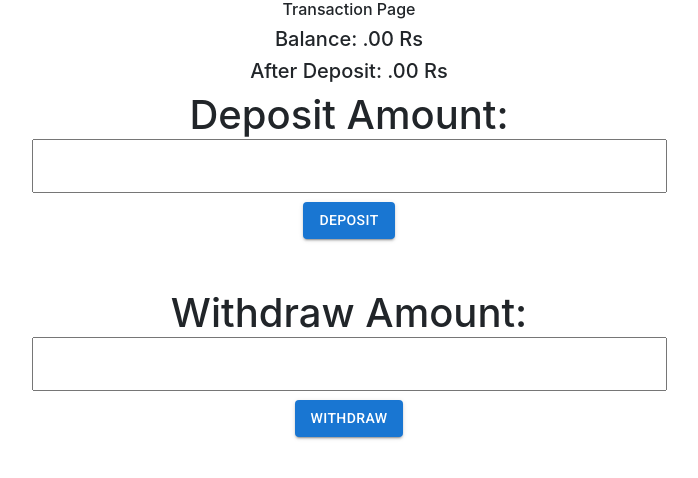
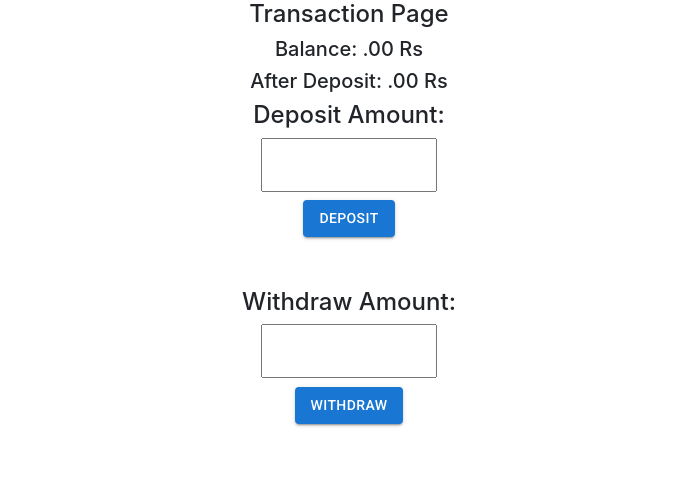
Before and after one commit to Shubhamtribhuvan8/EasyBank, a React (Create React App) app in the folder frontend/: page /transactions in a window 1280 px wide. Shown: the top 478 px of the page, without its empty margins (291-989 px from the left). Built offline with nearby package versions, Linux system fonts and the light colour scheme.

Commit message:
withdraw function added

```diff
--- a/frontend/src/component/TransactionPage/Transactions.jsx
+++ b/frontend/src/component/TransactionPage/Transactions.jsx
@@ -2,7 +2,6 @@ import React, { useEffect, useState } from "react";
 import axios from "axios";
 import { toast } from "react-toastify";
 import { Button } from "@mui/material";
-
 export default function TransactionPage() {
   const [user, setUser] = useState(null);
   const [data, setData] = useState([]);
@@ -29,7 +28,6 @@ export default function TransactionPage() {
         .then((response) => {
           const accountDetails = response.data;
           let isUserFound = false;
-
           for (let i = 0; i < accountDetails.length; i++) {
             if (user.name === accountDetails[i].name) {
               setData(accountDetails[i]);
@@ -48,7 +46,6 @@ export default function TransactionPage() {
         });
     }
   }, [user]);
-
   const [depositAmount, setDepositAmount] = useState("");
   const [withdrawAmount, setWithdrawAmount] = useState("");
   // eslint-disable-next-line no-unused-vars
@@ -72,11 +69,15 @@ export default function TransactionPage() {
   };
   const handleWithdraw = async () => {
     try {
-      const response = await axios.post("/withdraw", {
-        userId: "userId_here",
-        amount: withdrawAmount,
-      });
-      setBalance(response.data);
+      const response = await axios.post(
+        "http://localhost:8080/account/withdraw",
+        {
+          name: user.name,
+          amount: withdrawAmount,
+        }
+      );
+      setBalance(response.data.balance);
+      toast.success("Withdraw Done!");
     } catch (error) {
       console.error(error);
       toast.error("Something went Wrong!");
@@ -85,7 +86,7 @@ export default function TransactionPage() {
 
   return (
     <div>
-      <h6>Transaction Page</h6>
+      <h4>Transaction Page</h4>
       {data && (
         <div>
           <h5>Balance: {data.balance}.00 Rs</h5>
@@ -100,9 +101,9 @@ export default function TransactionPage() {
         </div>
       )}
       <div>
-        <label htmlFor="depositAmount">Deposit Amount:</label>
-        <br />
+        <h4>Deposit Amount:</h4>
         <input
+          style={{ width: "11rem" }}
           type="number"
           id="depositAmount"
           value={depositAmount}
@@ -115,9 +116,9 @@ export default function TransactionPage() {
       </div>
       <br />
       <div>
-        <label htmlFor="withdrawAmount">Withdraw Amount:</label>
-        <br />
+        <h4>Withdraw Amount:</h4>
         <input
+          style={{ width: "11rem" }}
           type="number"
           id="withdrawAmount"
           value={withdrawAmount}
```
Also changed, not shown: 1 other file (tests, documents, lock files or other folders).
